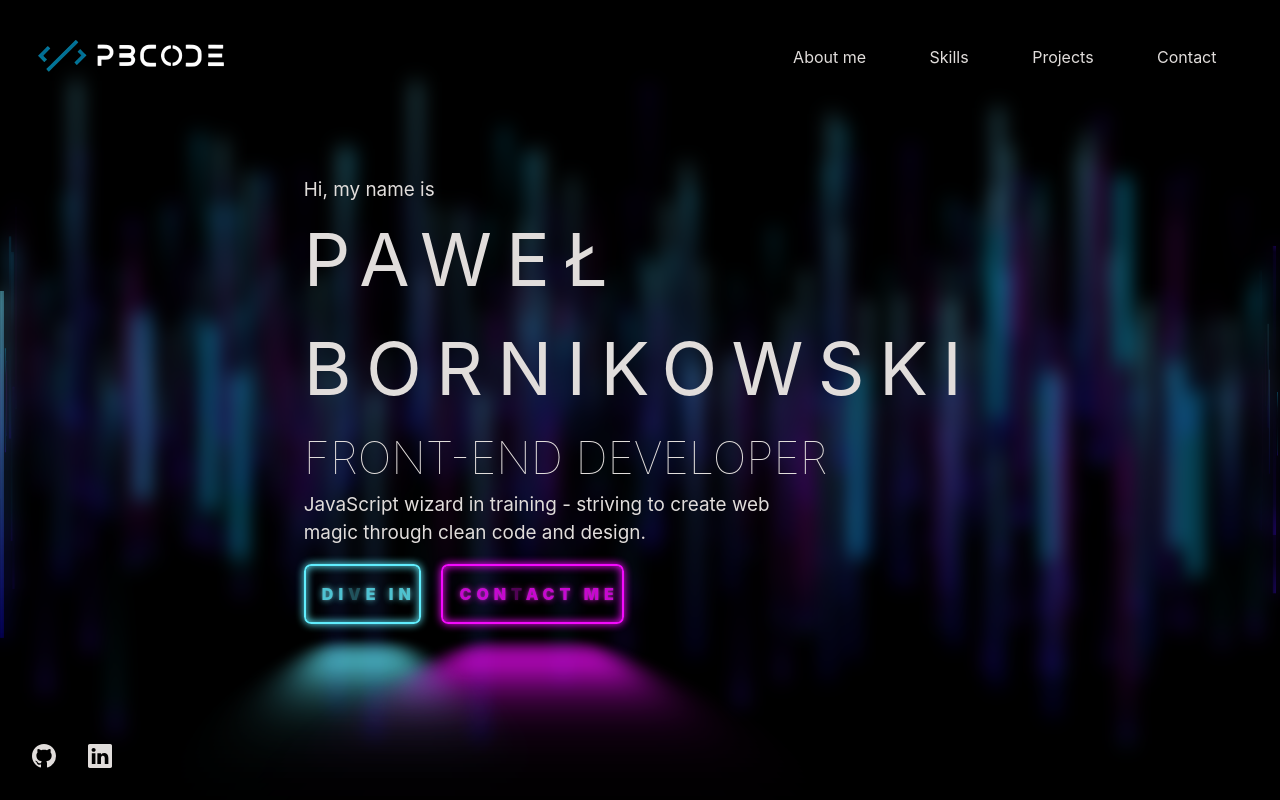
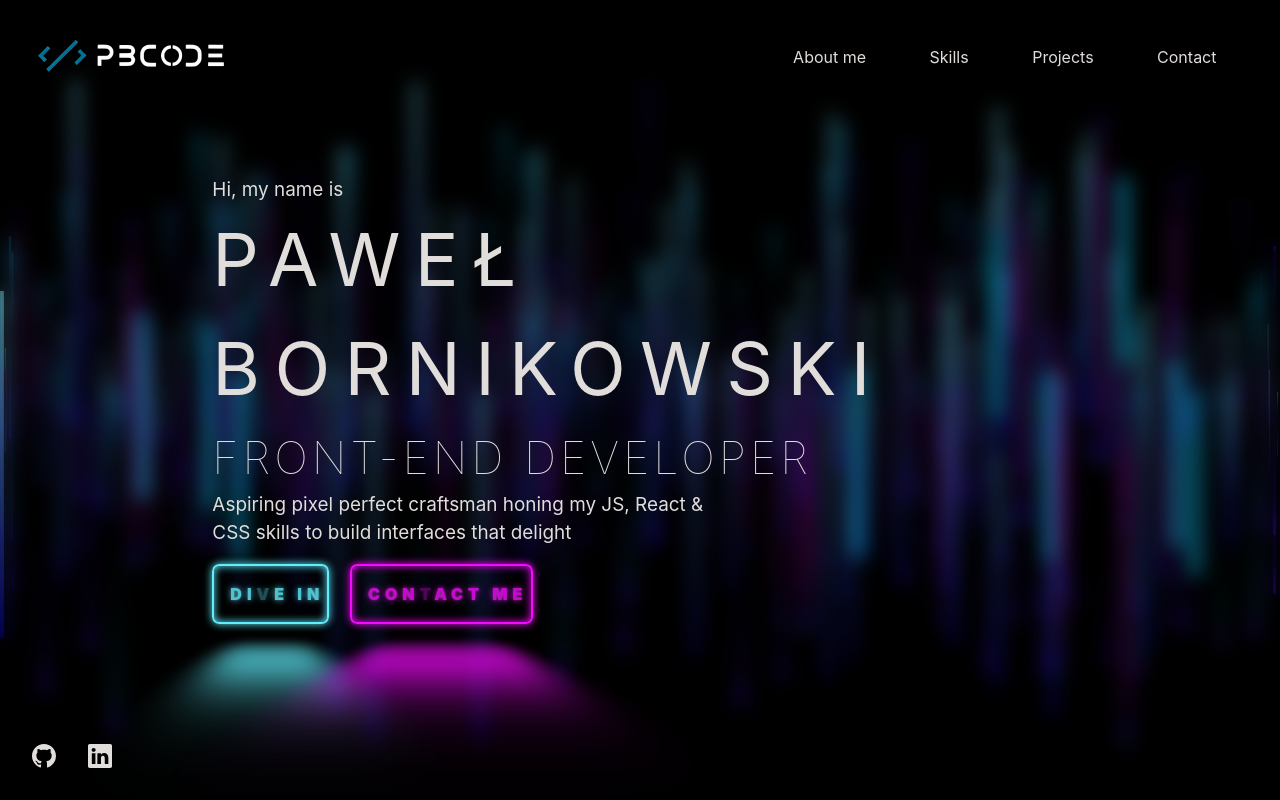
Before and after one commit to AoiTechDev/portffolio, a Next.js app: page / in a window 1280 px wide. Built offline with nearby package versions, Linux system fonts and the light colour scheme.

Commit message:
change landpage text, change title font size

```diff
--- a/pages/index.jsx
+++ b/pages/index.jsx
@@ -24,46 +24,14 @@ const LandPage = () => {
   return (
     <Page>
       <section id="landpage">
-        {/* <div className="landpage-content-wrapper">
-          <div
-            // ref={ref}
-            // className={
-            //   inView ? "expand-borders landpage-headline" : "landpage-headline"
-            // }
-            className="landpage-headline"
-          >
-            <div
-            //  ref={ref} className={inView ? "fade-in my-name" : "my-name"}
-             className="my-name"
-             >
-              <h1>Hi, Im Paweł</h1>
-              <h1>Bornikowski</h1>
-            </div>
-
-            <h3
-            // ref={ref} className={inView && "fade-in"}
-
-            >
-              Front-end Developer
-            </h3>
-          </div>
-          <Image
-            src={frontImg}
-            // className={inView ? "fade-in-img front-img" : "front-img"}
-            // ref={ref}
-            className="front-img"
-            alt="homepage image"
-          />
-        </div> */}
         <div className="container">
           <div className="my-name">
             <p>Hi, my name is</p>
             <h1>Paweł</h1>
             <h1>Bornikowski</h1>
-            <h3>Front-end Developer</h3>
-            <p>
-              JavaScript wizard in training - striving to create web <br />
-              magic through clean code and design.
+            <h3 className="frontend-text">Front-end Developer</h3>
+            <p className="front-note">
+             Aspiring pixel perfect craftsman honing my JS, React & CSS skills  to build interfaces that delight
             </p>
             <div className="btns-container">
               <Link href="/About">
--- a/styles/landpage.sass
+++ b/styles/landpage.sass
@@ -3,93 +3,42 @@
 @import 'keyframes'
 
 #landpage
-
     color: #{$grey}
-    //background: radial-gradient(circle at 70% -20%, #158ca1, #14879e, #127896, #0e648b, #0b4c7b, #07356a, #052157, #021144, #010733, #000224, #01001b, #010017)
     background-image: url("../assets/images/bg.png")
-
     height: 100vh
     position: relative
     @include flexbox(center,center)
     background-size: 100% 100%
-    // .landpage-content-wrapper
-    //     height: 100%
-    //     width: 100%
-    //     @include flexbox(center,center)
-    //     padding: 0 1rem
-    //     flex-direction: column
-    //     .landpage-headline
-
-    //         @include flexbox(center,center)
-    //         flex-direction: column
-    //         z-index: 1
-    //         gap: 3rem
-    //         width: min(700px, 100%)
-    //         min-height: 55vh
-    //         position: relative
-    //         border: #{$bold}
-    //         background: #{$topleft}, #{$bottomright}
-
-    //         @media screen and (max-width: 400px)
-    //             min-height: 45vh
-    //         .my-name
-    //             opacity: 1
-    //             h1
-    //                 line-height: 120%
-    //         h3
-    //             opacity: 1
-    //     .front-img
-    //         width: min(650px,100%)
-    //         position: absolute
-    //         bottom: 0
-    //         opacity: 0.4
-    //         z-index: 0
-    // .front-icon
-    //     position: absolute
-    //     top: 30%
-    //     right: 15%
-    //     width: 70px
-    //     height: 70px
     .container
         width: 100%
         height: 100%
-        //background: radial-gradient(circle at 50% 120%, #c800cf, #c200cb, #b001bf, #9801ae, #7d0199, #610282, #48026a, #330253, #23023f, #18012f, #110124, #0f0120)
-
         @include flexbox(center,center)
         flex-direction: column
         background: rgba(255, 255, 255, 0)
-        //  border-radius: 16px
         box-shadow: 0 4px 30px rgba(0, 0, 0, 0.1)
         backdrop-filter: blur(10px)
         -webkit-backdrop-filter: blur(7.1px)
-        //border: 1px solid rgba(255, 255, 255, 0.38)
+        padding: 1rem
         .my-name
-
-            p
-
+            .front-note
+                width: min(500px, 100%)
             h1
-
                 text-transform: uppercase
-
                 letter-spacing: clamp(0.8rem, 0.17vw + 0.76rem, 1rem)
                 @media screen and (max-width: 600px)
                     letter-spacing: 4px
                     font-weight: 400
             h3
                 font-weight: 100
+                text-transform: uppercase
+            .frontend-text
+                font-weight: 100
+                letter-spacing: 4px
+                @media screen and (max-width: 600px)
+                    letter-spacing: 0
 
-                text-transform: uppercase
-        .btns-container
-            .front-btn
-                padding: 1rem
-                border-radius: 25px
-                width: 120px
-                margin: 1rem 1rem 0 0
 
-            .dive-into-btn
-                background: #{$blue}
-            .contact-btn
-                background: #{$purple}
+
     .socials
         position: absolute
         bottom: 2rem
@@ -102,54 +51,6 @@
             transition: 0.3s
             &:hover
                 color: #{$blue}
-
-.expand-borders
-    animation: bordersExpand 1s ease-in
-    animation-fill-mode: both !important
-
-.hide-borders
-    animation: hideBorders 1s
-    animation-fill-mode: both !important
-
-.fade-in
-    animation: fadeIn 1s
-    animation-fill-mode: both !important
-    animation-delay: 0.25s
-.fade-out
-    animation: fadeOut 0.5s
-    animation-fill-mode: both !important
-.fade-in-img
-    animation: fadeInImg 0.5s
-    animation-fill-mode: both !important
-
-.fade-out-img
-    animation: fadeOutImg 0.5s
-    animation-fill-mode: both !important
-
-@keyframes bordersExpand
-    from
-        opacity: 0
-        background-position: 50% 50%
-    to
-        opacity: 1
-        backgtound-position: 100% 100%
-@keyframes hideBorders
-    from
-        opacity: 1
-    to
-        opacity: 0
-        background-position: 50% 50%
-
-@keyframes fadeInImg
-    from
-        opacity: 0
-    to
-        opacity: 0.4
-@keyframes fadeOutImg
-    from
-        opacity: 0.4
-    to
-        opacity: 0
 
 .glowing-btn
     position: relative
```
Also changed, not shown: pages/About.jsx (+3 -11 lines).
